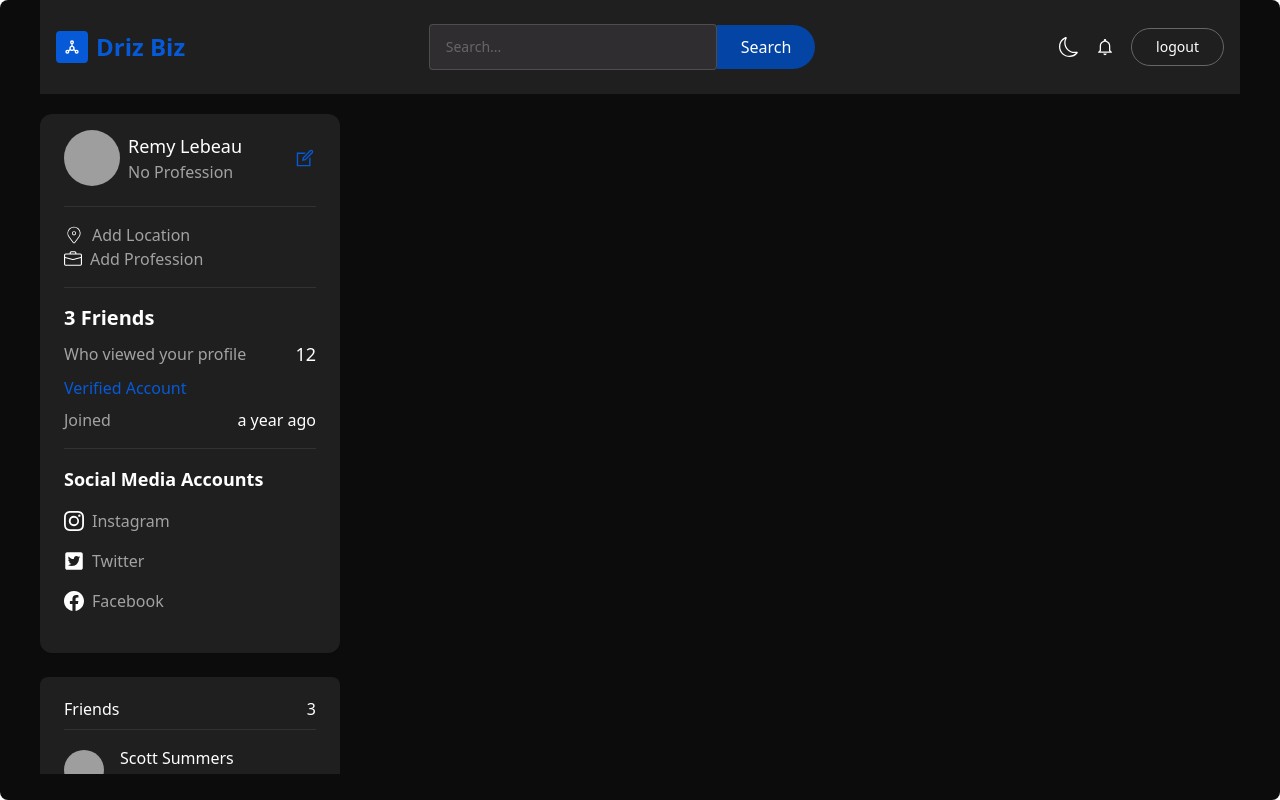
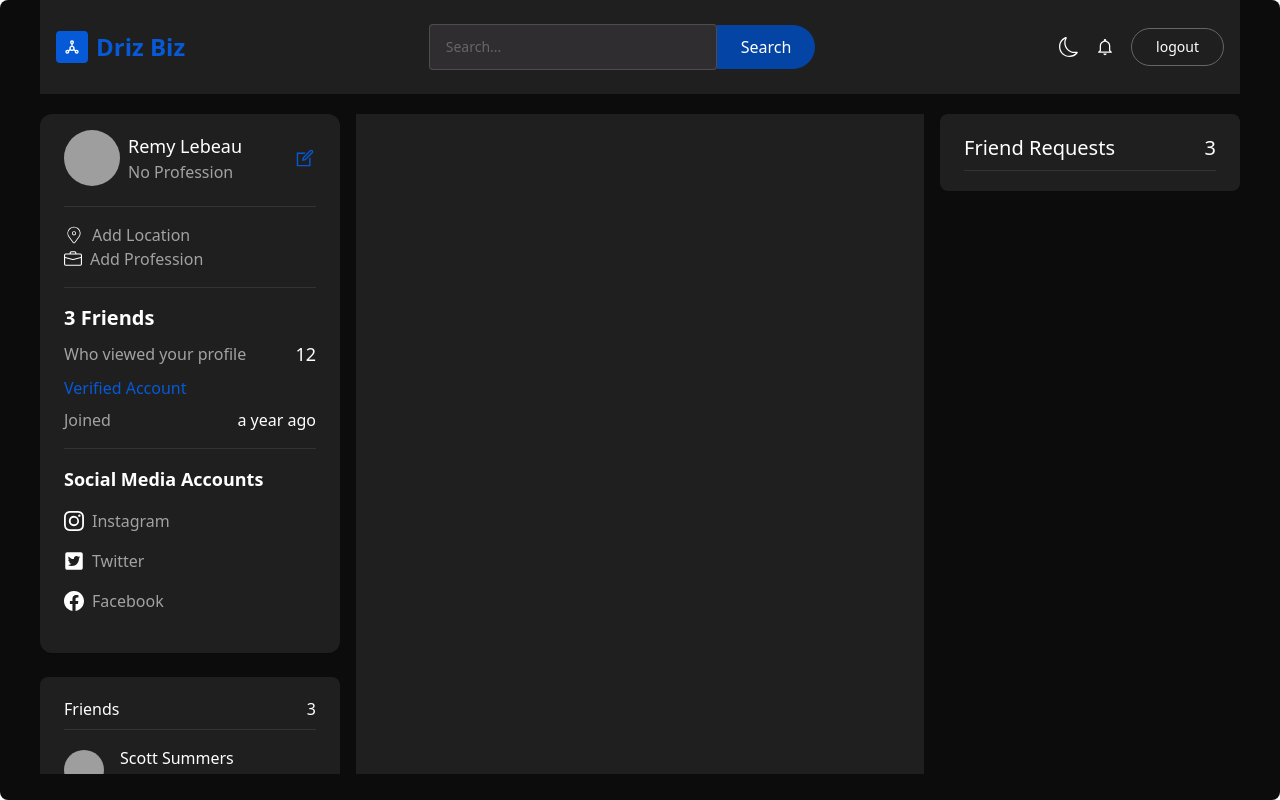
Before and after one commit to mdrisco4/fullstack_social_media_react_FE, a React (Create React App) app: page / in a window 1280 px wide. Built offline with nearby package versions, Linux system fonts and the light colour scheme; grey boxes are pictures that could not be loaded.

Commit message:
setting up the right part of the Home Page and using test data to confrim it is working properly.

```diff
--- a/src/pages/Home.jsx
+++ b/src/pages/Home.jsx
@@ -1,14 +1,16 @@
-import React from "react";
+import React, { useState } from "react";
 import { useSelector } from "react-redux";
 import {
     ProfileCard,
     TopBar,
     FriendsCard
 } from "../components";
+import { friends } from "../assets/data";
 
 const Home = () => {
     const {user} = useSelector((state) => state.user)
-
+    const [friendRequest, setFriendRequest] = useState(friends);
+     const [suggestedFriends, setSuggestedFriends] = useState(friends);
 
     return (
         <div className="home w-full px-0 lg:px-10 pb-20 2xl:px-40 bg-bgColor lg:rounded-lg h-screen overflow-hidden">
@@ -20,11 +22,20 @@ const Home = () => {
                     <FriendsCard friends={user?.friends} />
                 </div>
                 {/* CENTER */}
-                <div>
+                <div className="flex-1 h-full bg-primary px-4 flex flex-col gap-6 overflow-y-auto">
 
                 </div>
                 {/* RIGHT */}
-                <div>
+                <div className="hidden w-1/4 h-full lg:flex flex-col gap-8 overflow-y-auto">
+                    {/* FRIEND REQUESTS */}
+                    <div className="w-full bg-primary shadow-sm rounded-lg px-6 py-5">
+                        <div className="flex items-center justify-between text-xl text-ascent-1 pb-2 border-b border-[#66666645]">
+                            <span>Friend Requests</span>
+                            <span>{friendRequest?.length}</span>
+                        </div>
+                    </div>
+                    {/* SUGGESTED FRIENDS */}
+                    <div></div>
 
                 </div>
             </div>
```
